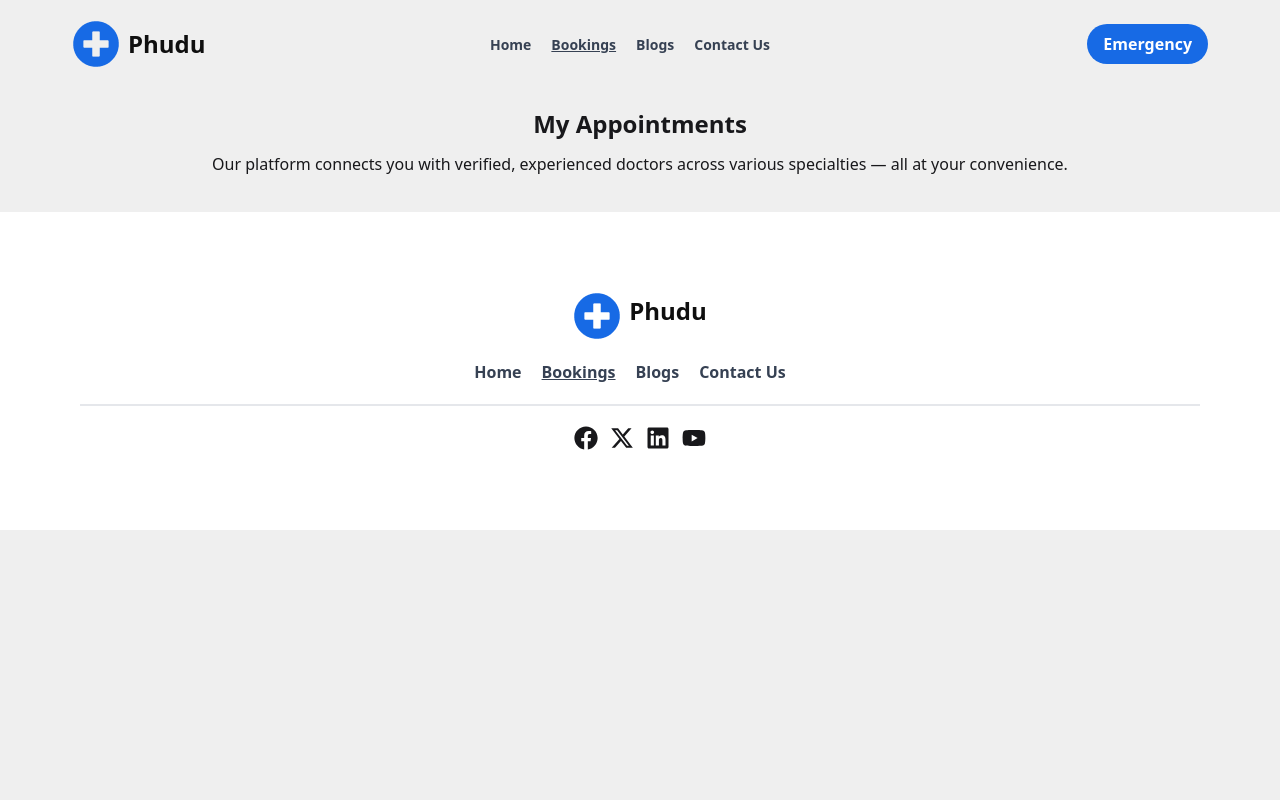
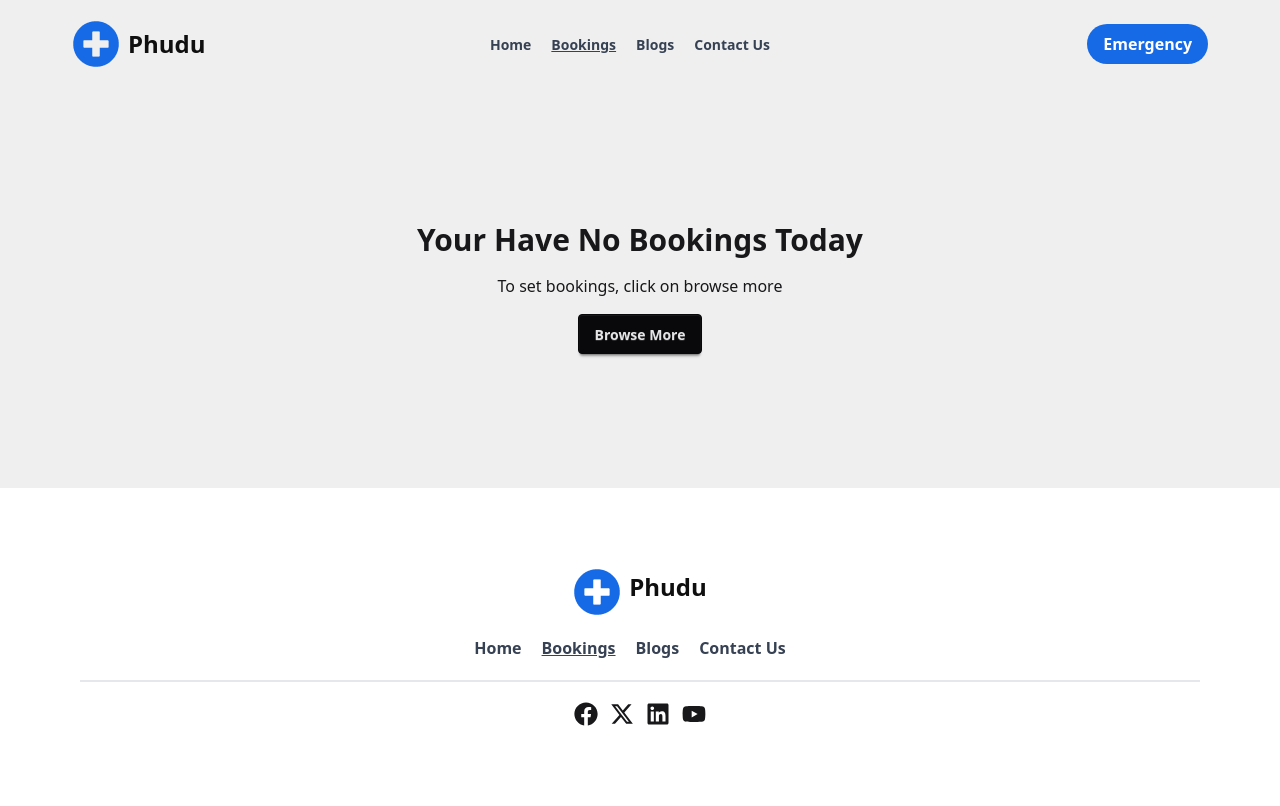
Before and after one commit to Mustakahmmed-dev/Doctors-Booking, a React (Vite) app: page /bookings in a window 1280 px wide. Built offline with nearby package versions, Linux system fonts and the light colour scheme.

Commit message:
Empty alert for bookings page has been added

```diff
--- /dev/null
+++ b/src/components/EmptyBookings/EmptyBookings.jsx
@@ -0,0 +1,13 @@
+import { Link } from "react-router";
+
+const EmptyBookings = () => {
+    return(
+        <div className="min-h-[400px] flex flex-col items-center justify-center gap-4">
+            <h1 className="text-3xl font-bold">Your Have No Bookings Today</h1>
+            <p>To set bookings, click on browse more</p>
+            <Link className="btn btn-neutral" to="/">Browse More</Link>
+        </div>
+    )
+}
+
+export default EmptyBookings;
--- a/src/pages/Bookings/Bookings.jsx
+++ b/src/pages/Bookings/Bookings.jsx
@@ -3,6 +3,7 @@ import BookingCard from "../BookingCard/BookingCard";
 import { Bar, BarChart, Tooltip, XAxis, YAxis } from "recharts";
 import { Suspense, useEffect, useState } from "react";
 import { cancelDoctorBooking, getDoctor } from "../../utility/utility";
+import EmptyBookings from "../../components/EmptyBookings/EmptyBookings";
 
 
 const Bookings = () => {
@@ -17,6 +18,8 @@ const Bookings = () => {
         cancelDoctorBooking(id);
         setDisplayDoctors(getDoctor());
     }
+
+    if(displayDoctors.length < 1) return <EmptyBookings></EmptyBookings>
 
     // Triangle shape of the chart
     const TriangleBar = (props) => {
```
